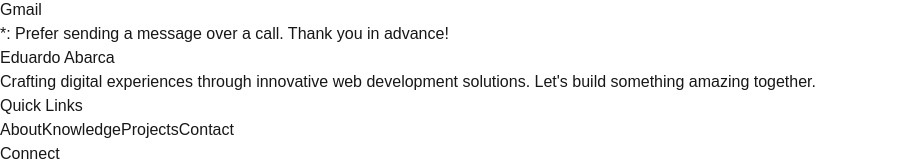
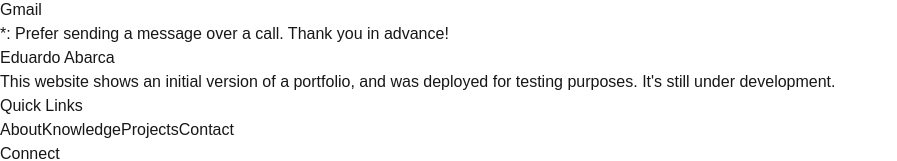
Before and after one commit to EdoAbarca/personal-portfolio, a Next.js app: page /portfolio in a window 1280 px wide. Shown: the part 4006-4167 px from the top of the page, without its empty margins (0-897 px from the left). Built offline with nearby package versions, Linux system fonts and the light colour scheme.

Commit message:
style: Mensaje agregado en footer

```diff
--- a/src/components/Footer.tsx
+++ b/src/components/Footer.tsx
@@ -25,9 +25,9 @@ const Footer = () => {
             {/* Brand section */}
             <div className="space-y-4">
               <h3 className="text-xl font-semibold text-white">Eduardo Abarca</h3>
-              <p className="text-sm leading-relaxed">
-                Crafting digital experiences through innovative web development solutions.
-                Let&apos;s build something amazing together.
+              <p className="text-sm leading-relaxed">{/* Crafting digital experiences through innovative web development solutions.
+                Let&apos;s build something amazing together. */}
+                This website shows an initial version of a portfolio, and was deployed for testing purposes. It&apos;s still under development.
               </p>
             </div>
 
```
